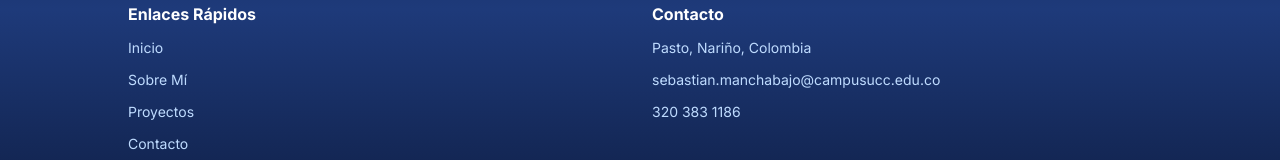
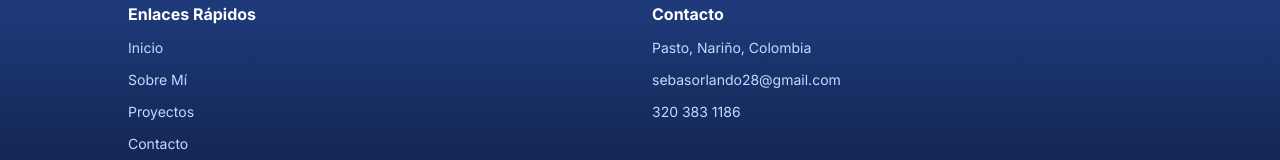
Before and after one commit to SebastianRosero16/Portafolio, a Next.js app: page / in a window 1280 px wide. Shown: the part 9385-9545 px from the top of the page. Built offline with nearby package versions, Linux system fonts and the light colour scheme.

Commit message:
fix: corregir correo a sebasorlando28@gmail.com en footer

```diff
--- a/components/Footer.tsx
+++ b/components/Footer.tsx
@@ -31,7 +31,7 @@ export default function Footer() {
               <a href="https://github.com/SebastianRosero16" target="_blank" rel="noopener noreferrer" className="bg-white/10 hover:bg-white/20 text-white w-9 h-9 rounded-lg flex items-center justify-center transition-colors">
                 <svg className="w-4 h-4" fill="currentColor" viewBox="0 0 24 24"><path d="M12 0C5.374 0 0 5.373 0 12c0 5.302 3.438 9.8 8.207 11.387.599.111.793-.261.793-.577v-2.234c-3.338.726-4.033-1.416-4.033-1.416-.546-1.387-1.333-1.756-1.333-1.756-1.089-.745.083-.729.083-.729 1.205.084 1.839 1.237 1.839 1.237 1.07 1.834 2.807 1.304 3.492.997.107-.775.418-1.305.762-1.604-2.665-.305-5.467-1.334-5.467-5.931 0-1.311.469-2.381 1.236-3.221-.124-.303-.535-1.524.117-3.176 0 0 1.008-.322 3.301 1.23A11.509 11.509 0 0112 5.803c1.02.005 2.047.138 3.006.404 2.291-1.552 3.297-1.23 3.297-1.23.653 1.653.242 2.874.118 3.176.77.84 1.235 1.911 1.235 3.221 0 4.609-2.807 5.624-5.479 5.921.43.372.823 1.102.823 2.222v3.293c0 .319.192.694.801.576C20.566 21.797 24 17.3 24 12c0-6.627-5.373-12-12-12z" /></svg>
               </a>
-              <a href="mailto:sebastian.manchabajo@campusucc.edu.co" className="bg-white/10 hover:bg-white/20 text-white w-9 h-9 rounded-lg flex items-center justify-center transition-colors">
+              <a href="mailto:sebasorlando28@gmail.com" className="bg-white/10 hover:bg-white/20 text-white w-9 h-9 rounded-lg flex items-center justify-center transition-colors">
                 <svg className="w-4 h-4" fill="none" stroke="currentColor" viewBox="0 0 24 24"><path strokeLinecap="round" strokeLinejoin="round" strokeWidth={2} d="M3 8l7.89 5.26a2 2 0 002.22 0L21 8M5 19h14a2 2 0 002-2V7a2 2 0 00-2-2H5a2 2 0 00-2 2v10a2 2 0 002 2z" /></svg>
               </a>
             </div>
@@ -50,7 +50,7 @@ export default function Footer() {
             <div className="flex flex-col gap-3">
               <h4 className="text-white font-bold text-base">{t("footer.contact")}</h4>
               <p className="text-blue-200 text-sm">Pasto, Nariño, Colombia</p>
-              <p className="text-blue-200 text-sm">sebastian.manchabajo@campusucc.edu.co</p>
+              <p className="text-blue-200 text-sm">sebasorlando28@gmail.com</p>
               <p className="text-blue-200 text-sm">320 383 1186</p>
             </div>
           </div>
```
